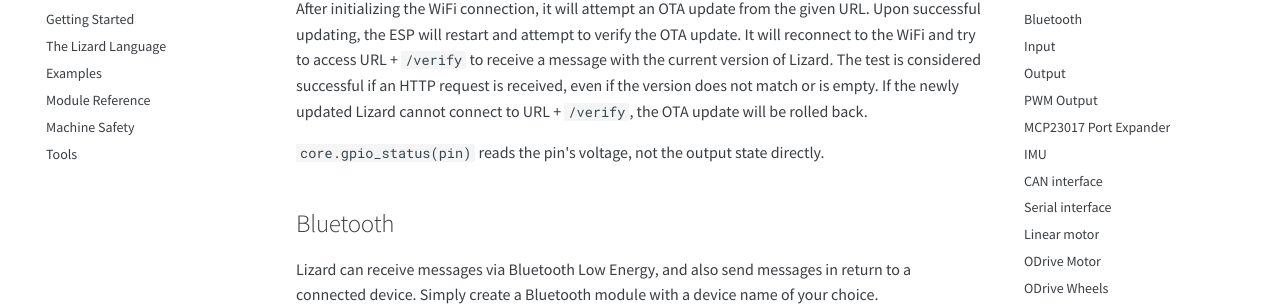
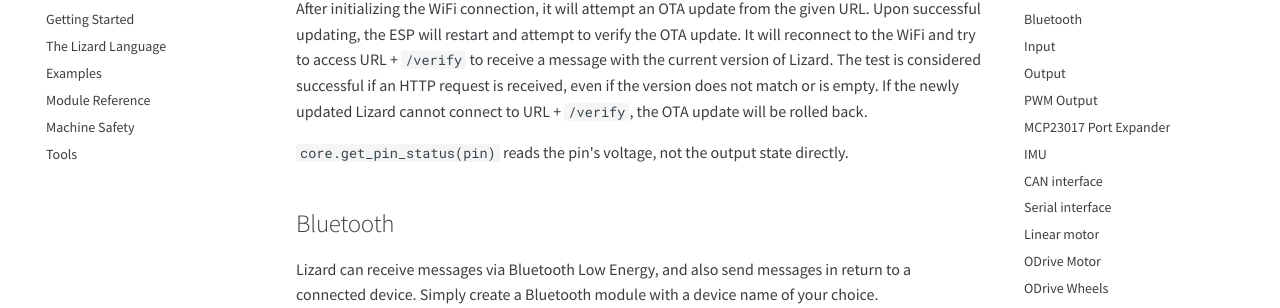
Before and after one commit to zauberzeug/lizard, an MkDocs documentation site: the page built from docs/module_reference.md, in a window 1280 px wide and 900 px high, scrolled down 1511 px. Shown: the part 116-424 px from the top of the window. Built offline with MkDocs 1.6.1 and Material for MkDocs 9.7.7, drawn with Linux system fonts in a browser that asks for light colours; comment, search, counter and statistics services are not loaded.

Commit message:
tiny fix

```diff
--- a/docs/module_reference.md
+++ b/docs/module_reference.md
@@ -48,7 +48,7 @@ It will reconnect to the WiFi and try to access URL + `/verify` to receive a mes
 The test is considered successful if an HTTP request is received, even if the version does not match or is empty.
 If the newly updated Lizard cannot connect to URL + `/verify`, the OTA update will be rolled back.
 
-`core.gpio_status(pin)` reads the pin's voltage, not the output state directly.
+`core.get_pin_status(pin)` reads the pin's voltage, not the output state directly.
 
 ## Bluetooth
 
```
